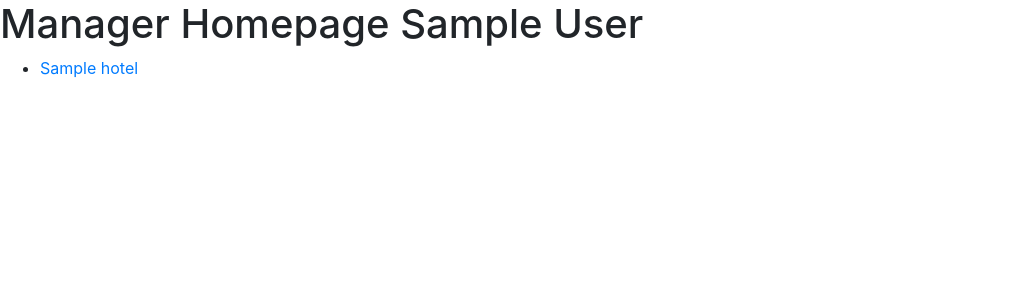
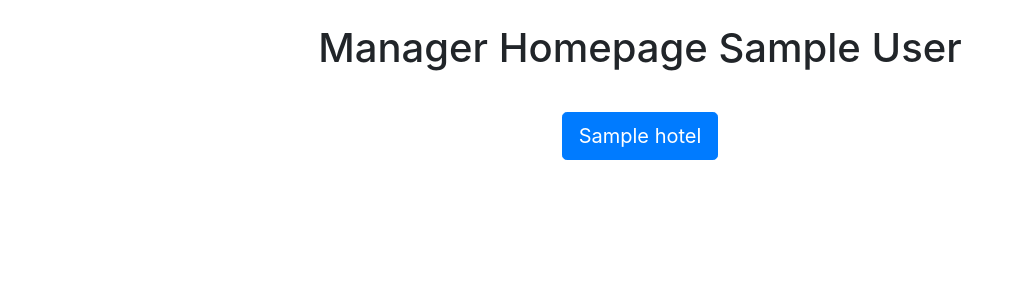
Before and after one commit to csAfter40/hotel-management-app, a Django app: page /manager/ in a window 1280 px wide. Shown: the part 56-356 px from the top of the page, without its empty margins (0-1021 px from the left). Run offline with Django 4.2, Linux system fonts and the light colour scheme; a user stored in the database is signed in; tables that the repository leaves empty hold one stand-in row (values such as "Sample post"); grey boxes marked "Sample" are stand-in pictures; some libraries are stand-ins or nearby versions.

Commit message:
Edited manager homepage

```diff
--- a/manager/templates/manager/index.html
+++ b/manager/templates/manager/index.html
@@ -1,18 +1,15 @@
 {% extends 'main/layout.html' %}
 
 {% block body %}
-<h1>Manager Homepage {{user.owner.first_name}} {{user.owner.last_name}}</h1>
-
-{% if hotels %}
-    <ul>
+    <div class="d-flex flex-row justify-content-center my-3">
+        <div class="p-2"><h1>Manager Homepage {{user.owner.first_name}} {{user.owner.last_name}}</h1></div>
+    </div>
+    <div class="d-flex flex-row justify-content-center">
+    {% if hotels %}
         {% for hotel in hotels %}
-            <li><a href="{% url 'manager:hotel_manager' hotel.id %}">{{hotel.name}}</a></li>
+            <div class="p-2"><a href="{% url 'manager:hotel_manager' hotel.id %}" class="btn btn-primary btn-lg">{{hotel.name}}</a></div>
         {% endfor %}
-    </ul>
-
-{% else %}
-    You havent registered any hotels. <a href="{% url 'manager:create_hotel' %}">Register hotel</a>
-{% endif %}
-
-
+    {% else %}
+        You havent registered any hotels. <a href="{% url 'manager:create_hotel' %}">Register hotel</a>
+    {% endif %}
 {% endblock %}
```
